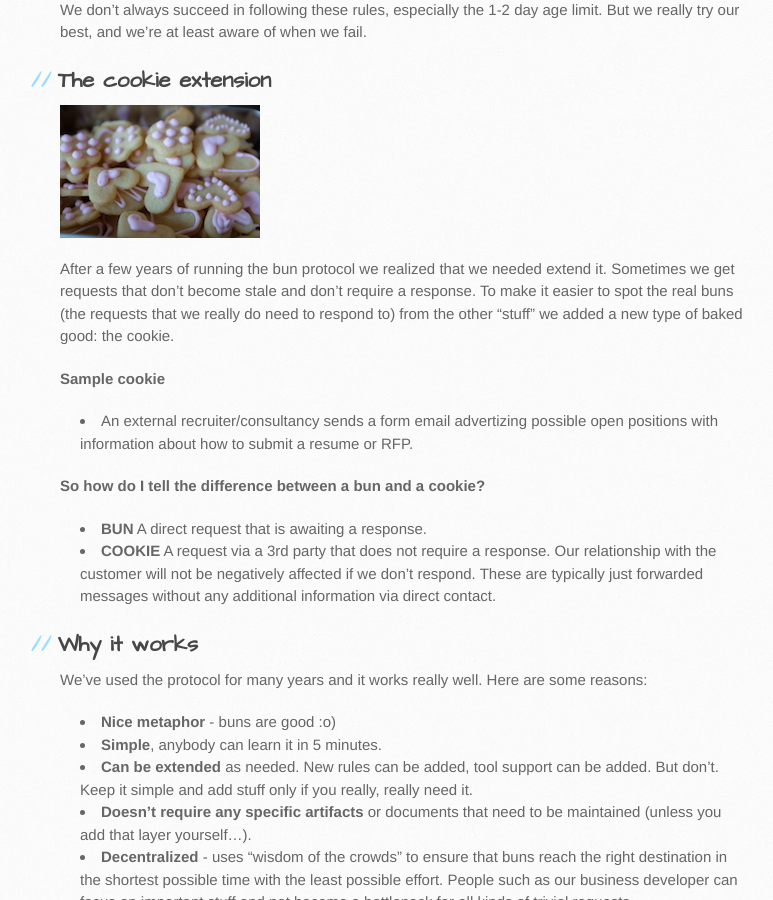
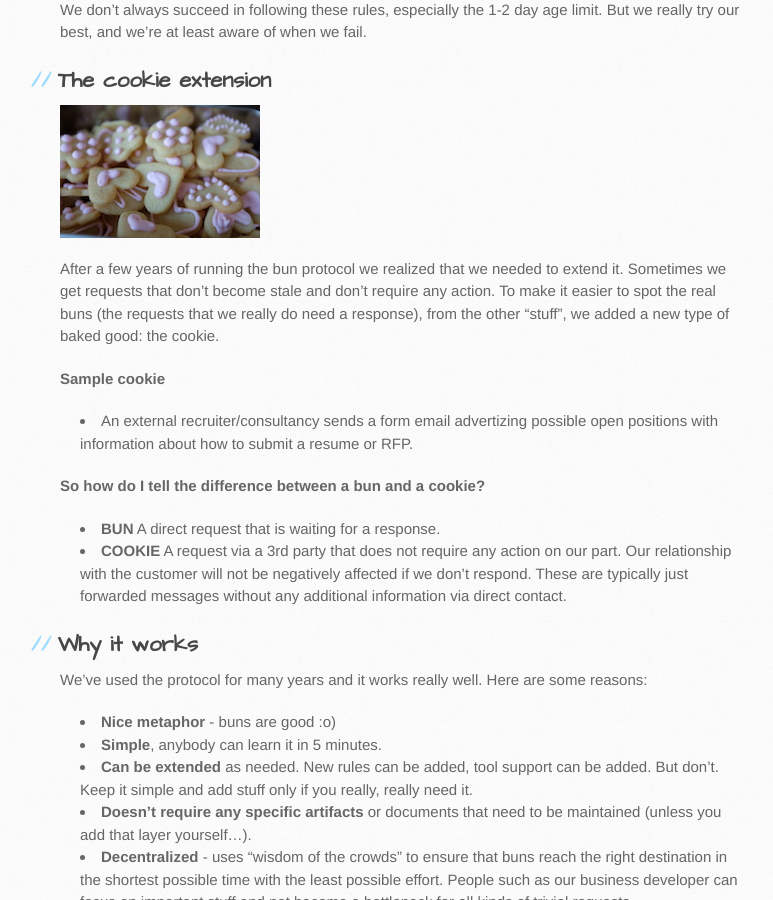
Before and after one commit to crispab/crisp-dna, a Jekyll site: the page built from _docs/bun-protocol.md, in a window 1280 px wide and 900 px high, scrolled down 2291 px. Shown: the whole window, without its empty margins (110-883 px from the left). Built offline with Jekyll 4.4.1, drawn with Linux system fonts in a browser that asks for light colours.

Commit message:
Update bun-protocol.md
small language fixes

```diff
--- a/_docs/bun-protocol.md
+++ b/_docs/bun-protocol.md
@@ -63,7 +63,7 @@ The cookie extension
 
 ![Frosted maple sugar cookies!](../assets/cookie.JPG "Frosted maple sugar cookies!")
 
-After a few years of running the bun protocol we realized that we needed extend it. Sometimes we get requests that don't become stale and don't require a response. To make it easier to spot the real buns (the requests that we really do need to respond to) from the other "stuff" we added a new type of baked good: the cookie.
+After a few years of running the bun protocol we realized that we needed to extend it. Sometimes we get requests that don't become stale and don't require any action. To make it easier to spot the real buns (the requests that we really do need a response), from the other "stuff", we added a new type of baked good: the cookie.
 
 **Sample cookie**
 
@@ -71,8 +71,8 @@ After a few years of running the bun protocol we realized that we needed extend
 
 **So how do I tell the difference between a bun and a cookie?**
 
--   **BUN** A direct request that is awaiting a response.
--   **COOKIE** A request via a 3rd party that does not require a response. Our relationship with the customer will not be negatively affected if we don't respond. These are typically just forwarded messages without any additional information via direct contact.
+-   **BUN** A direct request that is waiting for a response.
+-   **COOKIE** A request via a 3rd party that does not require any action on our part. Our relationship with the customer will not be negatively affected if we don't respond. These are typically just forwarded messages without any additional information via direct contact.
 
 
 Why it works
```
